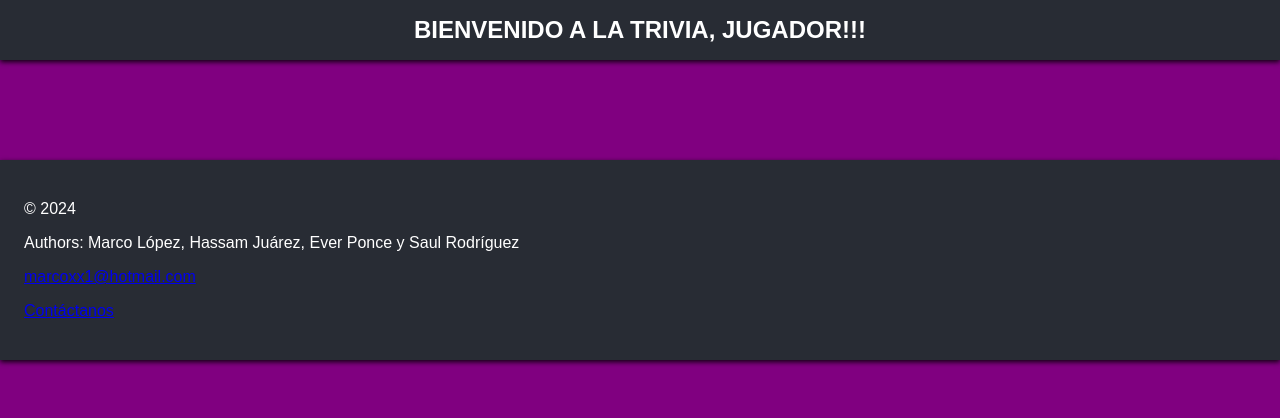
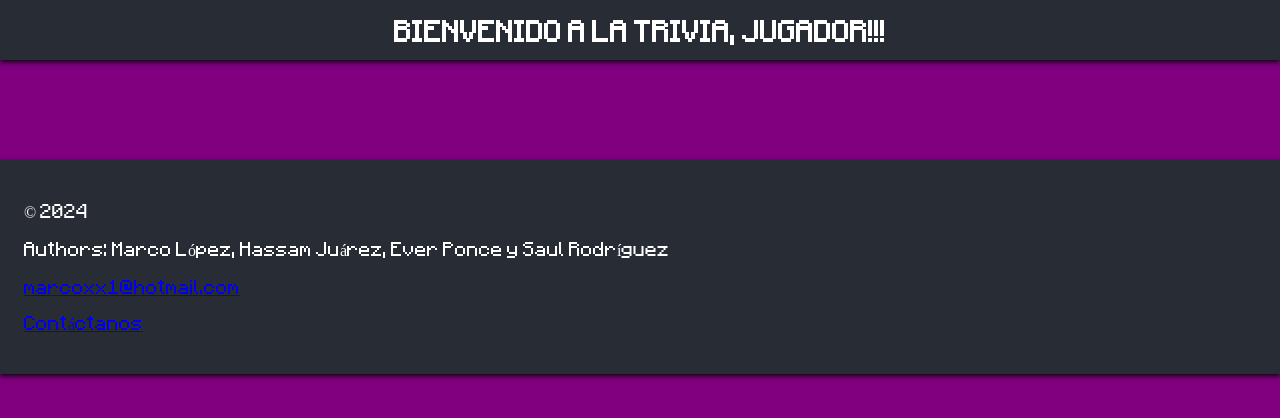
Before and after one commit to BukiLopez/Trivia, a React (Create React App) app in the folder trivia/: page /Game in a window 1280 px wide. Shown: the top 418 px of the page. Built offline with nearby package versions, Linux system fonts and the light colour scheme; no server answers.

Commit message:
Cambio el font
Se ajusto la fuente para todo el codigo

```diff
--- a/trivia/src/App.css
+++ b/trivia/src/App.css
@@ -1,14 +1,20 @@
+@font-face {
+  font-family: 'minecraft';
+  src: url('./assets/fonts/minecraft_font.woff') format('woff');
+  font-weight: normal;
+  font-style: normal;
+}
+
+
 body{
   background-color: purple;
   background-repeat: no-repeat;
   background-size: cover;
   background-position: center center;
   background-attachment: fixed;
-  font-family: 'Minecraft', sans-serif;
+  font-family: 'minecraft';
   display: flex;
   flex-direction: column;
   min-height: 100vh;
   margin: 0;
-  min-height: 100vh;
-  padding: 0;
 }
--- a/trivia/src/Comps/Game.css
+++ b/trivia/src/Comps/Game.css
@@ -25,7 +25,6 @@
     width: 350px;
     height: 50px;
     background-color: yellow;
-    font-family: 'Minecraft', sans-serif;
     box-shadow: 0 4px 16px rgba(49, 13, 172, 1);
     font-size: 1.4vw; /* Ajusta este valor según tus necesidades */
     text-align: center; /* Centra el texto en el botón */
@@ -47,5 +46,4 @@
     display: flex;
     flex-direction: column;
     margin: 0;
-    font-family: 'Minecraft', sans-serif;
 }
--- a/trivia/src/Comps/Game.jsx
+++ b/trivia/src/Comps/Game.jsx
@@ -44,7 +44,6 @@ function Game() {
                 <img src={logo} alt='Imagen de victoria'></img>
                 <p></p>
                 <Link to="/"><button className='selection-button'>Volver al menu</button></Link>
-
             </div>
         );
     }
--- a/trivia/src/Comps/GameBlur.css
+++ b/trivia/src/Comps/GameBlur.css
@@ -24,7 +24,6 @@
     width: 350px;
     height: 50px;
     background-color: yellow;
-    font-family: 'Minecraft', sans-serif;
     font-size: 35px;
     box-shadow: 0 4px 16px rgba(49, 13, 172, 1);
 }
--- a/trivia/src/Comps/Header.css
+++ b/trivia/src/Comps/Header.css
@@ -7,7 +7,6 @@ header {
     color: white;
     padding: 0 20px;
     box-shadow: 0 2px 5px 0 rgba(0, 0, 0, 0.9);
-    font-family: 'Minecraft', sans-serif;
     text-align: center;
 }
 
--- a/trivia/src/Comps/Main.css
+++ b/trivia/src/Comps/Main.css
@@ -24,7 +24,6 @@
     width: 350px;
     height: 100px;
     background-color: yellow;
-    font-family: 'Minecraft', sans-serif;
     font-size: 35px;
     box-shadow: 0 4px 16px rgba(49, 13, 172, 1);
 }
```
Also changed, not shown: trivia/src/assets/fonts/minecraft_font.woff (added).
